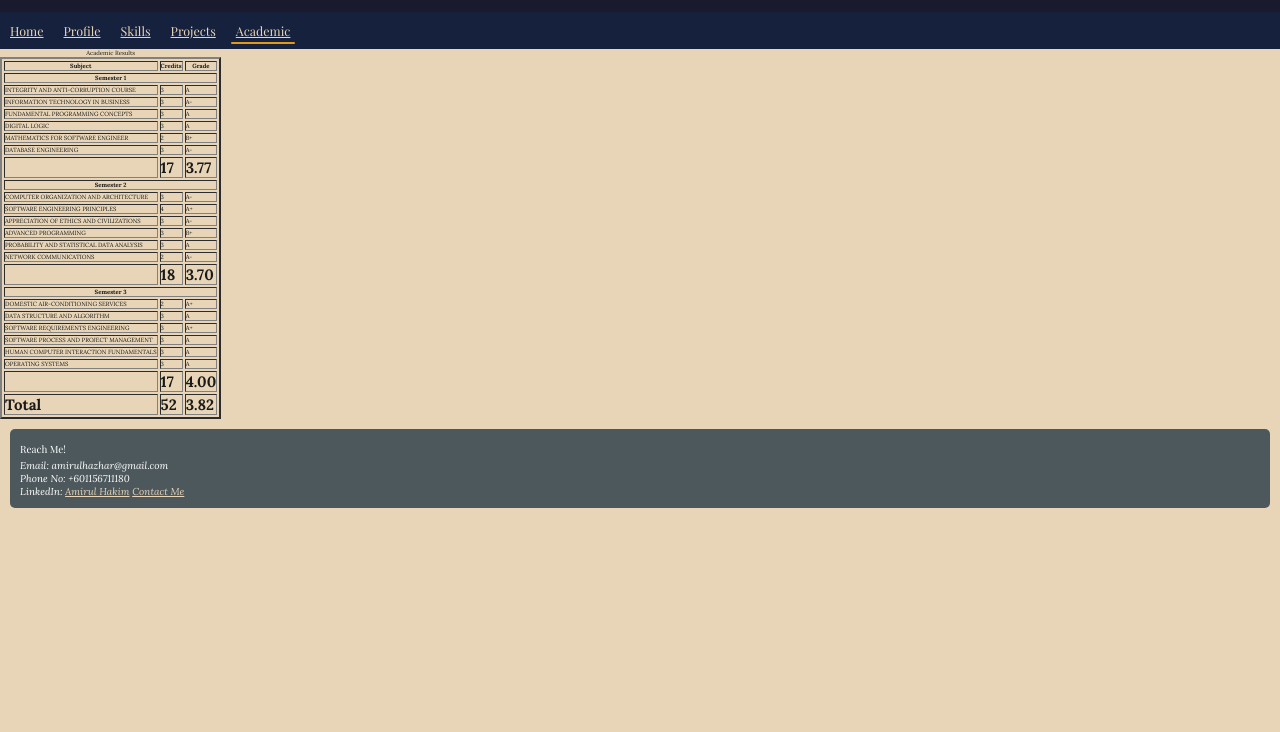
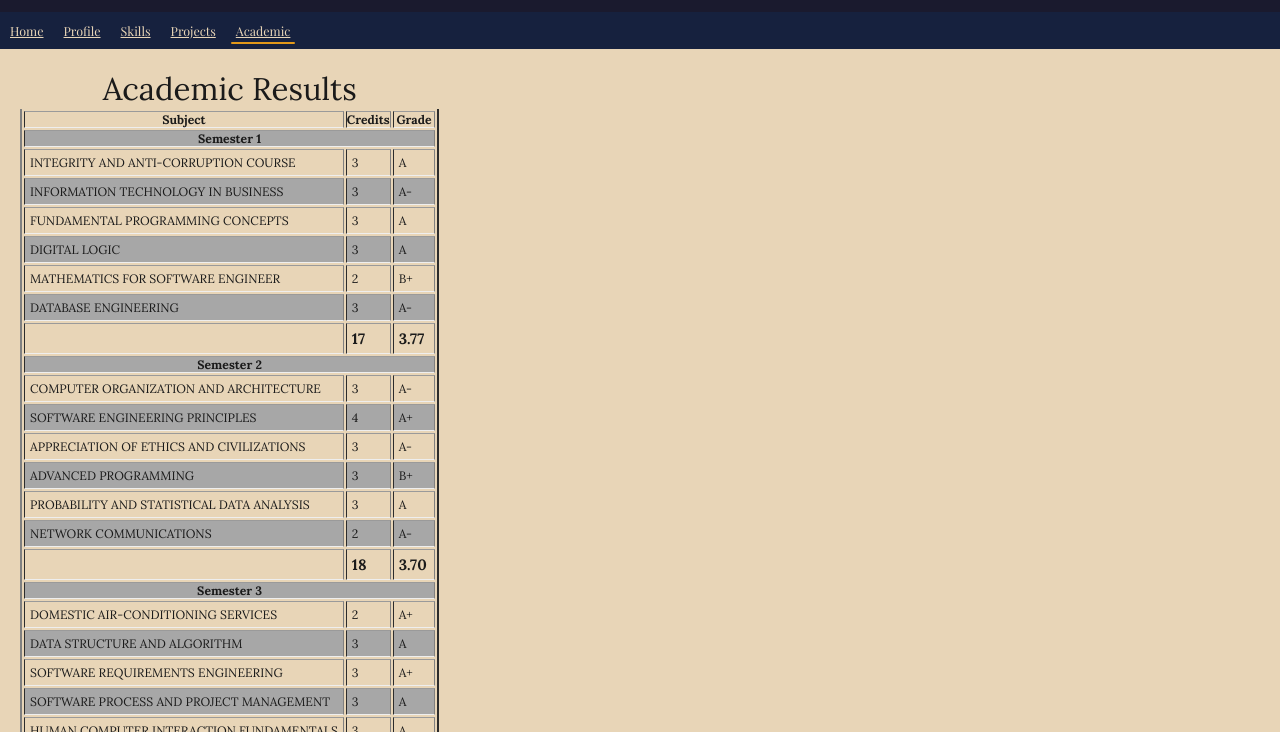
Before and after one commit to heartrow/Lab1ExercieCPAD, a plain HTML site: page academic.html in a window 1280 px wide. Shown: the part 68-800 px from the top of the page. Drawn offline with nearby package versions, Linux system fonts and the light colour scheme; a web font is replaced by a local one.

Commit message:
bit changes in style.css

```diff
--- a/style.css
+++ b/style.css
@@ -80,7 +80,6 @@ body {
 strong, b, abbr, mark, cite {
     font-size: 1.5rem;
 }
-
 
 
 /*skills*/
@@ -212,6 +211,7 @@ a:hover{
 	color: #ffffff;
 }
 
+
 /*index page*/
 .container {
     display: grid;
@@ -234,6 +234,7 @@ a:hover{
 .container p {
     font-size: 1rem;
 }
+
 
 /*about me page*/
 .main-about {
@@ -321,6 +322,28 @@ fieldset p {
     transform: scale(0.97);
 }
 
+
+/*Academic*/
+table {
+    font-size: 5rem;
+    margin-left: 2rem;
+    margin-top: 2rem;
+}
+
+table td{
+    padding: 0.5rem;
+}
+
+tbody tr:nth-child(odd) {
+    background-color: #a7a7a7;
+}
+
+table:first-child, table:last-child{
+    border-top: none;
+    border-bottom: none;
+}
+
+
 /*Footer*/
 .main-footer{
     margin: 1rem;
```
